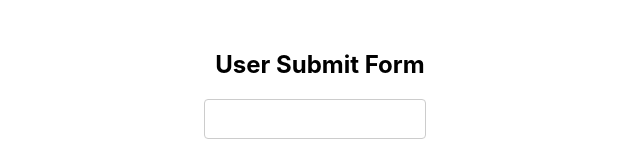
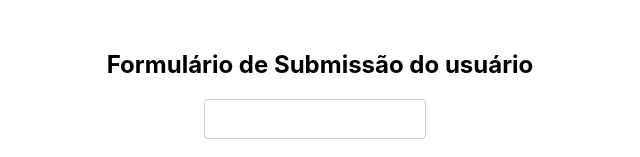
Before and after one commit to wellisonraul/minha-primeira-pipeline, a React (Create React App) app in the folder frontend/: page / in a window 1280 px wide. Shown: the top 157 px of the page, without its empty margins (320-960 px from the left). Built offline with nearby package versions, Linux system fonts and the light colour scheme; no server answers.

Commit message:
:feat: nova feature

```diff
--- a/frontend/src/App.js
+++ b/frontend/src/App.js
@@ -57,7 +57,7 @@ function App() {
 
   return (
     <div className="App">
-      <h1>User Submit Form</h1>
+      <h1>Formulário de Submissão do usuário</h1>
       <input name="input-parameter" onChange={handleChange} />
       <br />
       <br />
```
